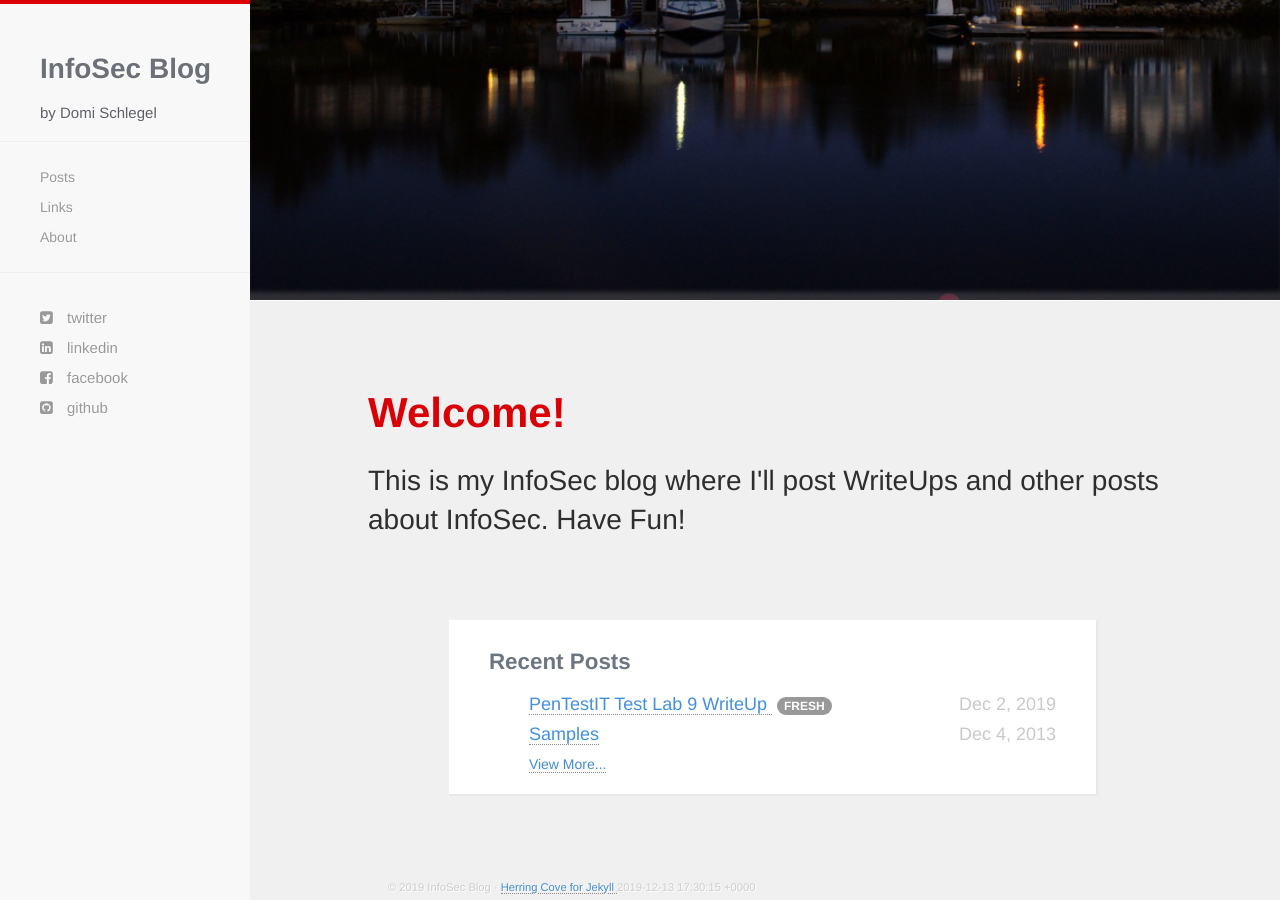
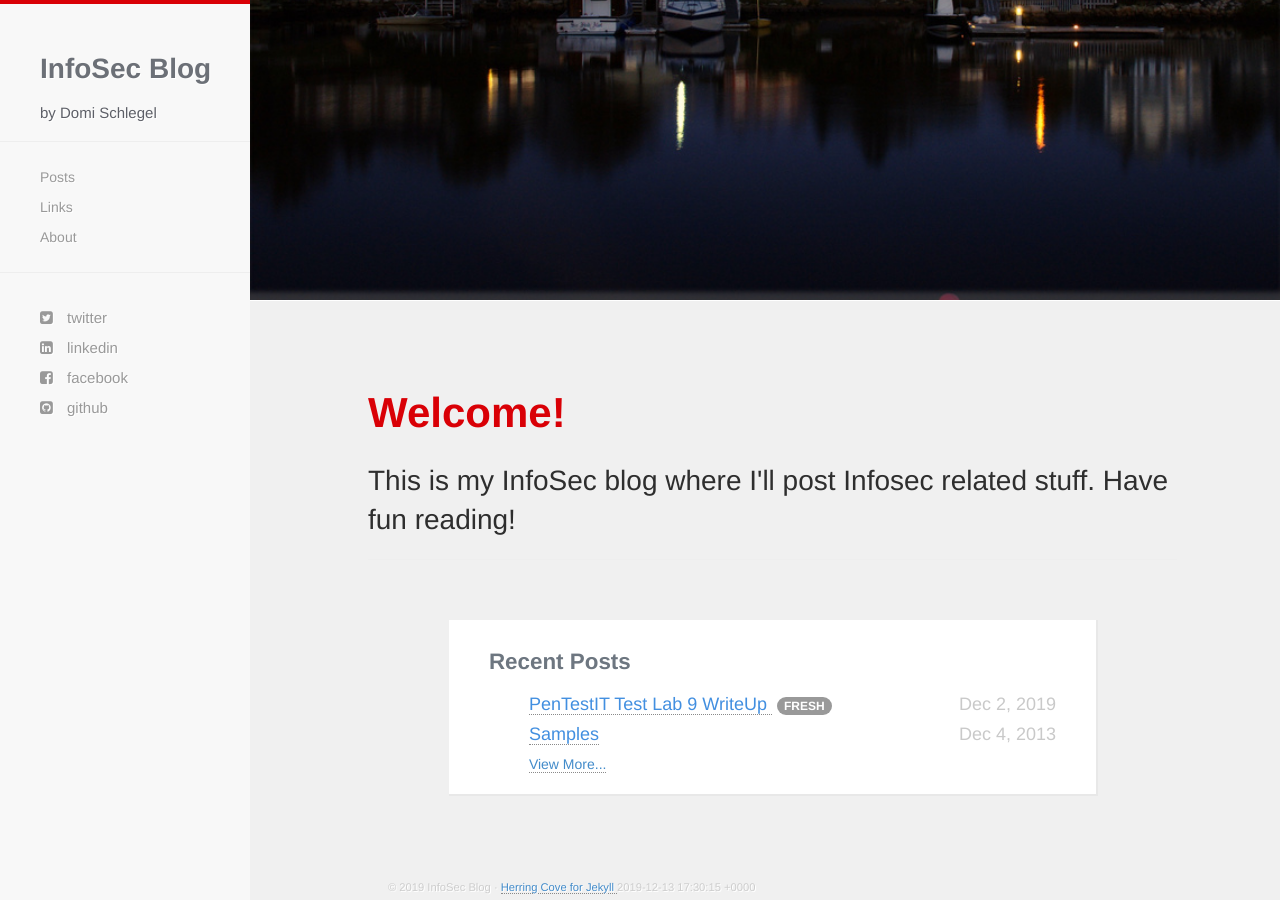
Before and after one commit to PhaNDoMs/PhaNDoMs.github.io, a Jekyll site: the page built from index.html, in a window 1280 px wide and 900 px high, scrolled down 403 px. Built offline with Jekyll 4.4.1, drawn with Linux system fonts in a browser that asks for light colours; nearby versions of some CDN libraries; Markdown is read by kramdown in place of the engine named in the settings.

Commit message:
Update greeting.html

```diff
--- a/_includes/greeting.html
+++ b/_includes/greeting.html
@@ -2,7 +2,7 @@
   <div class="container">
     <div id="welcome-greeting">
       <h1>Welcome!</h1>
-      <h2>This is my InfoSec blog where I'll post WriteUps and other posts about InfoSec. Have Fun!</h2>
+      <h2>This is my InfoSec blog where I'll post Infosec related stuff. Have fun reading!</h2>
       <hr />
     </div>
   </div>
```
